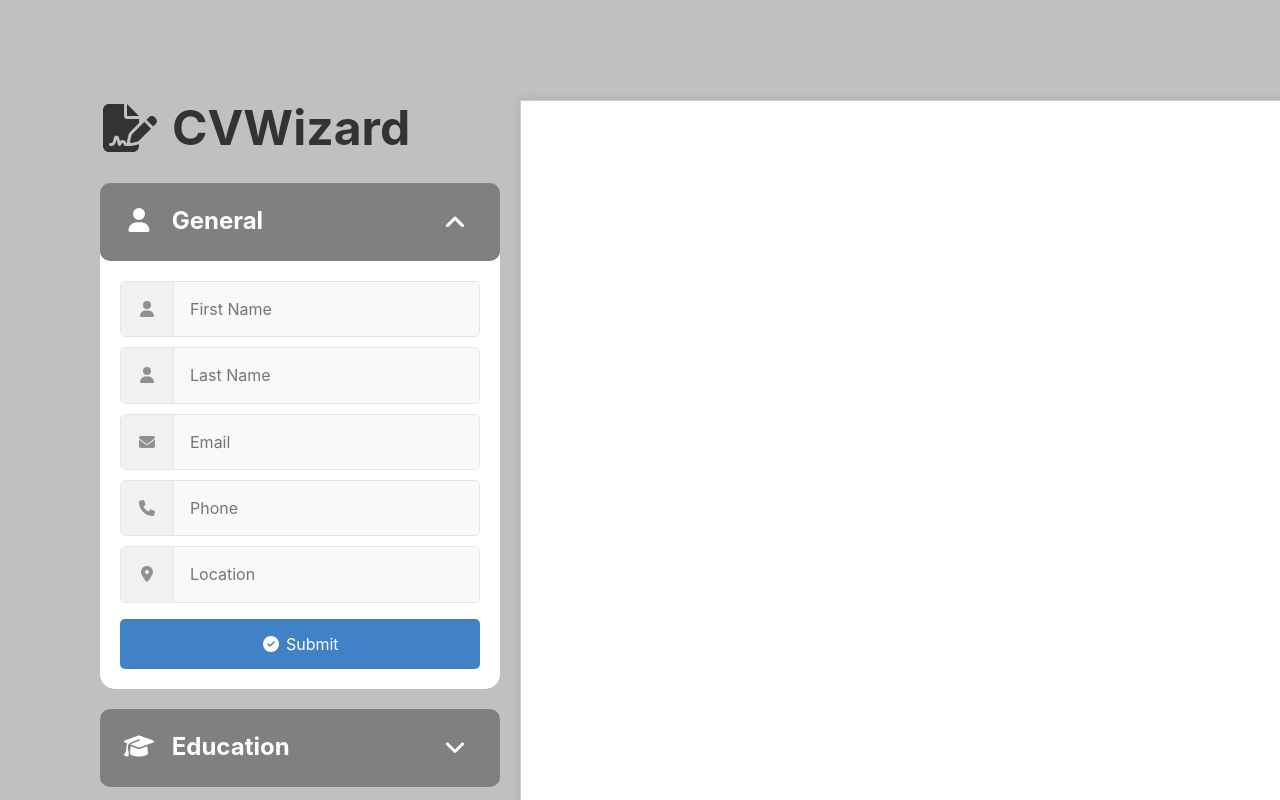
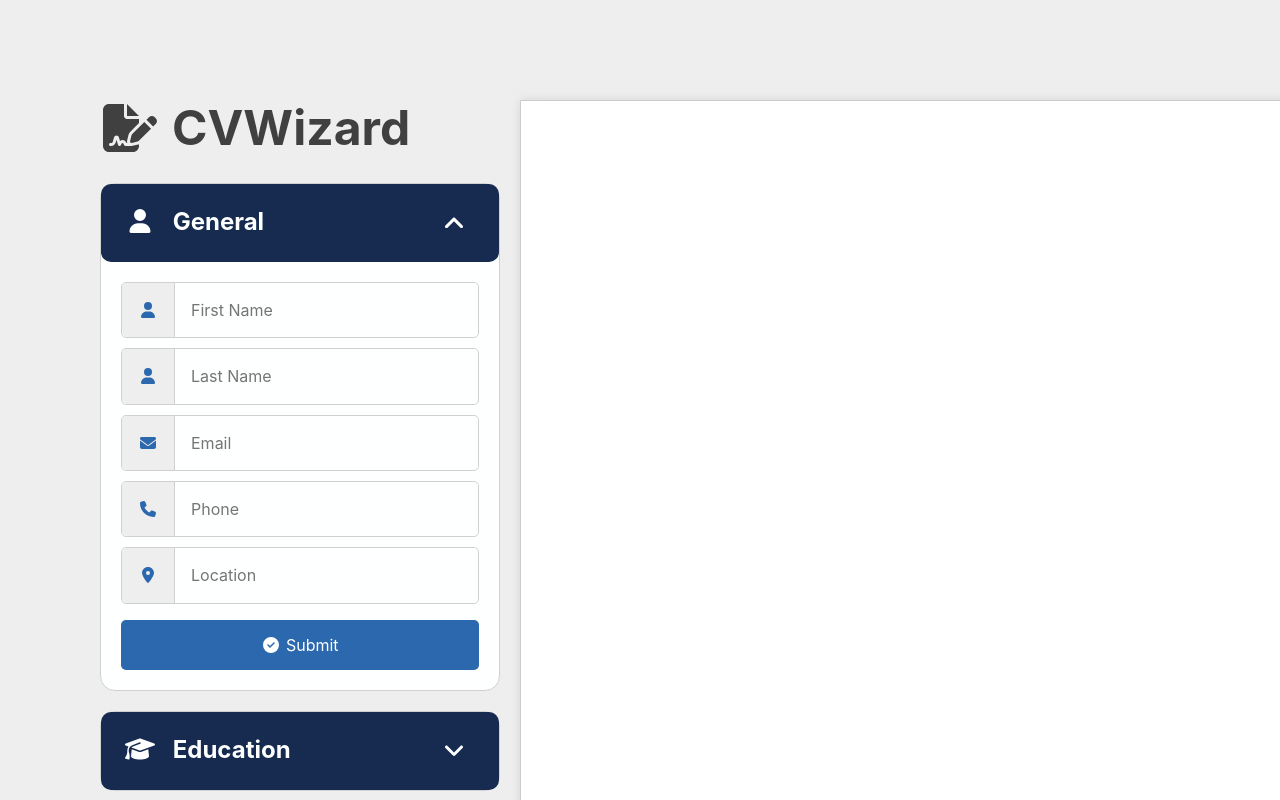
Before and after one commit to djsereno/CV-Application, a React (Vite) app: page / in a window 1280 px wide. Built offline with nearby package versions, Linux system fonts and the light colour scheme.

Commit message:
Update color scheme

```diff
--- a/src/App.css
+++ b/src/App.css
@@ -6,7 +6,7 @@
 body {
   display: flex;
   place-items: center;
-  background-color: silver;
+  background-color: var(--color-bg);
 }
 
 #root {
--- a/src/App.jsx
+++ b/src/App.jsx
@@ -12,8 +12,6 @@ import { exampleData } from './exampledata.js';
 import { v4 as getUniqueId } from 'uuid';
 
 // TO DO:
-// - Add some animations and transitions
-// - Update color scheme
 // - Refactor JS
 
 function App() {
--- a/src/Dropdown.scss
+++ b/src/Dropdown.scss
@@ -1,9 +1,32 @@
+:root {
+  --clr-neutral1: #feffff;
+  --clr-neutral2: #eeeeee;
+  --clr-neutral3: #d0d0d0;
+  --clr-dark: #404040;
+  --clr-accent1: #162b4f;
+  --clr-accent2: #2c68ad;
+  --clr-accent3: #e7b344;
+
+  --color-bg: var(--clr-neutral2);
+  --color-border: var(--clr-neutral3);
+  --color-dropdown-header: var(--clr-accent1);
+  --color-dropdown-body: var(--clr-neutral1);
+  --color-dropdown-text: var(--clr-neutral1);
+  --color-text: var(--clr-dark);
+  --color-icon: var(--clr-accent2);
+  --color-highlight-bg: var(--clr-accent2);
+  --color-highlight-text: var(--clr-accent3);
+  --color-button: var(--clr-accent1);
+  --color-button-delete: #c74444;
+  --color-button-submit: var(--clr-accent2);
+}
+
 #title {
   display: flex;
   align-items: center;
   margin: 0 0 0.5rem;
   gap: 0.25em;
-  color: #333333;
+  color: var(--color-text);
   font-size: 3em;
 }
 
@@ -11,33 +34,43 @@
   display: flex;
   flex-direction: column;
   gap: 20px;
+  color: var(--clr-dark);
   font-family: Inter, system-ui, Avenir, Helvetica, Arial, sans-serif;
 }
 
 .dropdown {
+  border: 1px solid var(--color-border);
   border-radius: 15px;
-  background-color: rgb(255, 255, 255);
+  background-color: var(--color-dropdown-body);
 
   &__header {
     display: flex;
     justify-content: space-between;
     padding: 1.5em;
     border-radius: 10px;
-    background-color: grey;
-    color: white;
+    background-color: var(--color-dropdown-header);
+    color: var(--color-dropdown-text);
 
     h2 svg {
       margin-right: 0.5em;
     }
 
     button {
+      transform: rotate(180deg);
       border: none;
       background-color: transparent;
-      color: white;
+      color: var(--color-dropdown-text);
       font-size: 1.5em;
-      transform: rotate(180deg);
       transition: transform 0.3s ease;
+
+      &:hover {
+        color: var(--color-highlight-text);
+      }
     }
+  }
+
+  &--collapsed &__header button {
+    transform: rotate(0deg);
   }
 
   &__body {
@@ -64,17 +97,17 @@
       padding: 1em;
       border: transparent;
       border-radius: 5px;
-      background-color: black;
-      color: white;
+      background-color: var(--color-button);
+      color: var(--color-dropdown-text);
+
+      &:hover {
+        background-color: var(--color-highlight-bg);
+      }
     }
   }
 
   &--collapsed &__body {
     max-height: 0;
-  }
-
-  &--collapsed &__header button {
-    transform: rotate(0deg);
   }
 }
 
@@ -82,8 +115,7 @@
   display: flex;
   flex-direction: column;
   padding: 0.75em 0;
-  border-top: 1px solid rgb(231, 231, 231);
-  border-bottom: 1px solid rgb(199, 199, 199);
+  border-top: 1px solid var(--color-border);
   line-height: 1.4;
 
   &:first-of-type {
@@ -95,7 +127,7 @@
     border-bottom: 0;
   }
   &:hover &__content-buttons * {
-    color: #717171;
+    color: var(--color-icon);
     font-size: 1em;
   }
 
@@ -110,7 +142,7 @@
     width: 100%;
 
     svg {
-      color: rgba(0, 0, 0, 0.4);
+      color: var(--color-icon);
     }
   }
 
@@ -131,8 +163,11 @@
       border: transparent;
       background-color: transparent;
       font-size: 0;
-      transition: 0.1s ease-in-out;
       transition: all 0.1s ease-in-out;
+
+      &:hover * {
+        color: var(--color-highlight-text);
+      }
     }
   }
 
@@ -146,8 +181,9 @@
   &__details {
     margin-top: 0.75em;
     padding: 0.75em;
+    border: 1px solid var(--color-border);
     border-radius: 5px;
-    background-color: rgb(235, 235, 235);
+    background-color: var(--color-bg);
     box-shadow:
       rgba(0, 0, 0, 0.1) 0px 10px 15px -3px inset,
       rgba(0, 0, 0, 0.1) 0px 4px 6px -4px;
@@ -182,14 +218,14 @@
       padding: 1em;
       border: none;
       border-radius: 0 5px 5px 0;
-      background-color: #f9f9f9;
+      background-color: var(--color-dropdown-body);
     }
     textarea {
       min-height: calc(1.15 * 5em + 2em);
     }
     input:focus,
     textarea:focus {
-      border-color: #bd8200;
+      border-color: var(--color-highlight-text);
       outline: 0;
     }
   }
@@ -197,35 +233,31 @@
   &__input {
     display: flex;
     width: 100%;
-    border: 1px solid #e5e5e5;
+    border: 1px solid var(--color-border);
     border-radius: 5px;
 
     &:has(input:focus),
     &:has(textarea:focus) {
-      border-color: #bd8200;
+      border-color: var(--color-highlight-text);
       outline: 0;
     }
     &:has(input:focus) span,
     &:has(textarea:focus) span {
-      border-color: #bd8200;
-      color: #f0a500;
+      border-color: var(--color-highlight-text);
+      color: var(--color-highlight-text);
     }
 
     span {
       padding: 1em;
-      border-right: 1px solid #e5e5e5;
+      border-right: 1px solid var(--color-border);
       border-radius: 5px 0 0 5px;
-      background-color: #f1f1f1;
-      color: rgba(0, 0, 0, 0.4);
+      background-color: var(--color-bg);
+      color: var(--color-icon);
     }
   }
 
   &__input,
   &__input span {
-    -webkit-transition: 0.35s ease-in-out;
-    -moz-transition: 0.35s ease-in-out;
-    -o-transition: 0.35s ease-in-out;
-    transition: 0.35s ease-in-out;
     transition: all 0.35s ease-in-out;
   }
 
@@ -242,18 +274,22 @@
       padding: 1em;
       border: transparent;
       border-radius: 5px;
-      color: white;
+      color: var(--color-dropdown-text);
+
+      &:hover {
+        filter: brightness(1.2);
+      }
     }
     .submit-button {
       grid-column: 1 / 3;
-      background-color: rgb(65, 129, 197);
+      background-color: var(--color-button-submit);
     }
     .submit-button:has(+ .delete-button) {
       grid-column: 1 / 2;
     }
     .delete-button {
       grid-column: 2 / 3;
-      background-color: rgb(199, 68, 68);
+      background-color: var(--color-button-delete);
     }
   }
 }
@@ -271,12 +307,15 @@ input[type='date']:invalid {
     padding: 1em;
     border: transparent;
     border-radius: 5px;
-    background-color: black;
-    color: white;
+    background-color: var(--color-button);
+    color: var(--color-dropdown-text);
+
+    &:hover {
+      background-color: var(--color-highlight-bg);
+    }
   }
 }
 
 button:hover {
   cursor: pointer;
-  filter: brightness(0.8);
 }
--- a/src/EntryOutput.jsx
+++ b/src/EntryOutput.jsx
@@ -97,11 +97,11 @@ function EntryOutput({ dropdownId, entryData, handleDelete, handleEdit }) {
               )}
             </button>
           ) : null}
+          <button onClick={handleEdit} className="edit-button">
+            <FontAwesomeIcon icon="fa-pencil" className='fa-fw'/>
+          </button>
           <button onClick={handleDelete} className="delete-button">
             <FontAwesomeIcon icon="fa-trash-can" className='fa-fw'/>
-          </button>
-          <button onClick={handleEdit} className="edit-button">
-            <FontAwesomeIcon icon="fa-pencil" className='fa-fw'/>
           </button>
         </div>
       </div>
```
